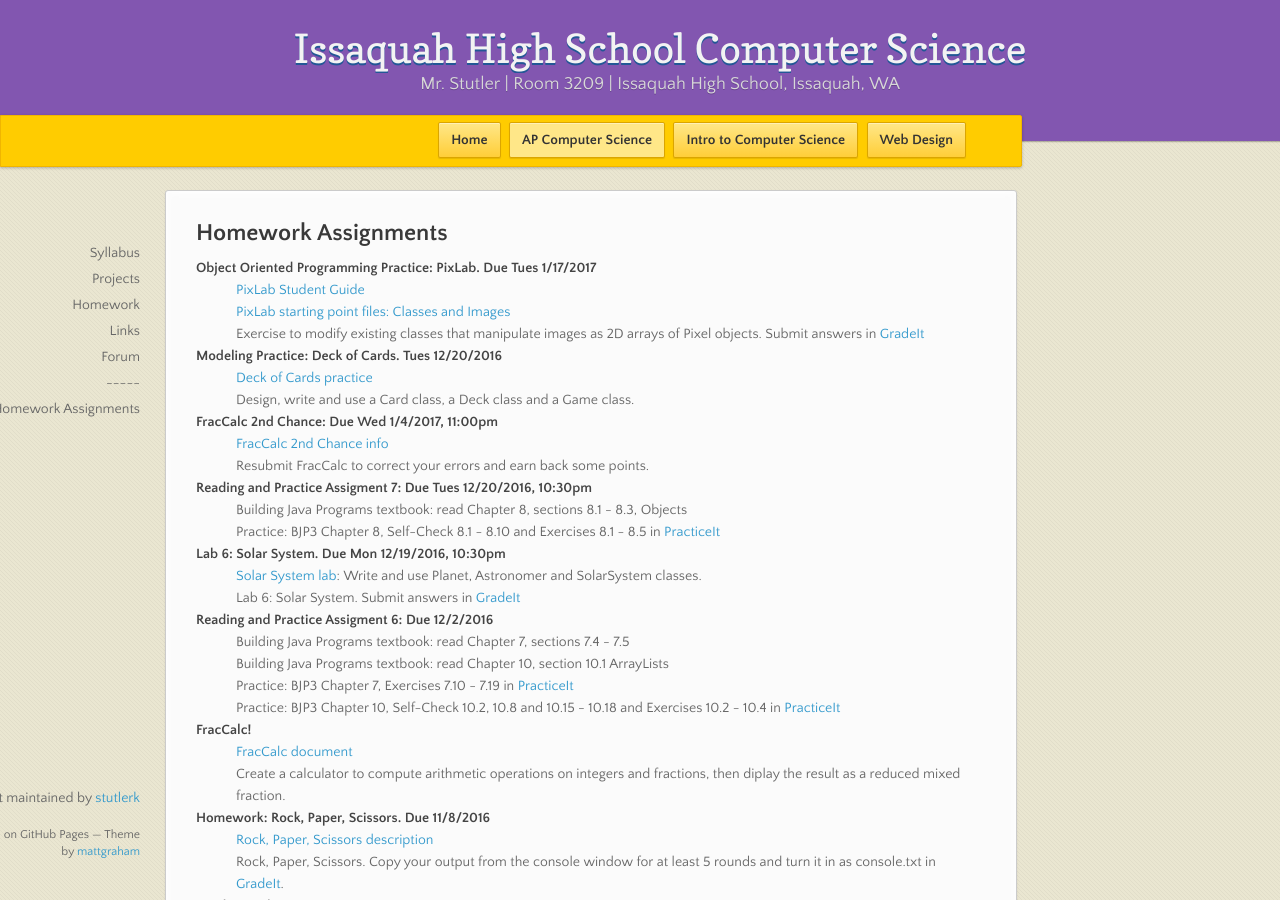
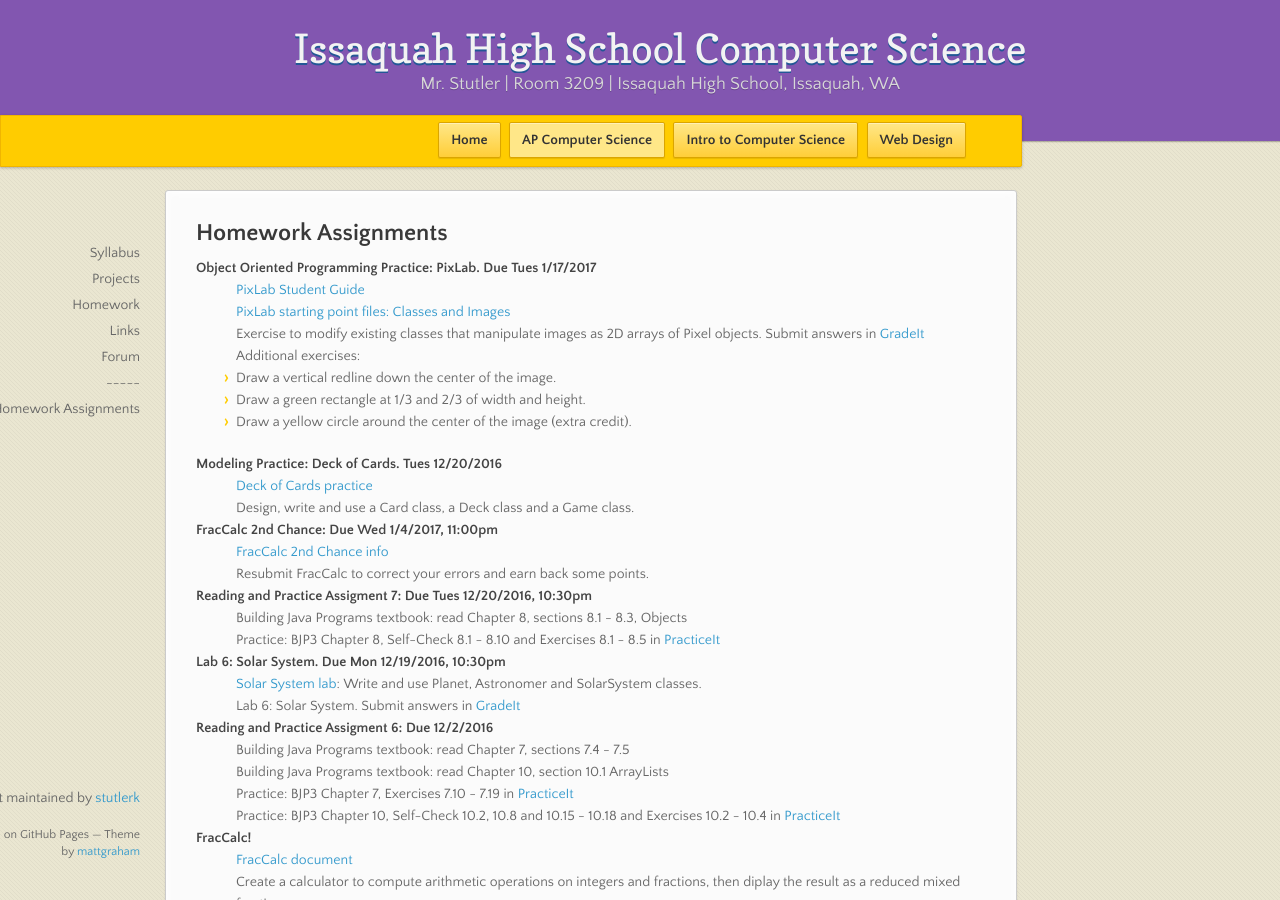
Before and after one commit to stutlerk/ihs-website, a Jekyll site: the page built from _apcs/homework.html, in a window 1280 px wide and 900 px high. Built offline with Jekyll 4.4.1, drawn with Linux system fonts in a browser that asks for light colours; nearby versions of some CDN libraries.

Commit message:
Update homework.html

```diff
--- a/_apcs/homework.html
+++ b/_apcs/homework.html
@@ -11,6 +11,12 @@ layout: course
     <dd><a href="https://issaquahwednet-my.sharepoint.com/personal/stutlerk_issaquah_wednet_edu/_layouts/15/guestaccess.aspx?guestaccesstoken=81d3F7m%2ftPV1FvEOaJ%2f2j2xviuFFKNGML2zb%2bYybib0%3d&docid=01315ac810cda4413bb9a55cd1ed18c17&rev=1">PixLab Student Guide</a></dd>
     <dd><a href="file://IHSSVRSTU/Public/StutlerK">PixLab starting point files: Classes and Images</a></dd>
     <dd>Exercise to modify existing classes that manipulate images as 2D arrays of Pixel objects. Submit answers in <a href="https://gradeit-hs.cs.washington.edu/issaquah/">GradeIt</a></dd>
+    <dd>Additional exercises:</dd>
+	<ul>
+		<li>Draw a vertical redline down the center of the image.</li>
+		<li>Draw a green rectangle at 1/3 and 2/3 of width and height.</li>
+		<li>Draw a yellow circle around the center of the image (extra credit).</li>
+	</ul>
 
     <dt>Modeling Practice: Deck of Cards. Tues 12/20/2016</dt>
     <dd><a href="https://issaquahwednet-my.sharepoint.com/personal/stutlerk_issaquah_wednet_edu/_layouts/15/guestaccess.aspx?guestaccesstoken=NjaCoMP%2f6Mrm7Z2iU8OA%2f150YjFv0cc8nwVhSKK6u9Q%3d&docid=07ecbac0a1671499888f3f711564dfde0&rev=1">Deck of Cards practice</a></dd>
```
